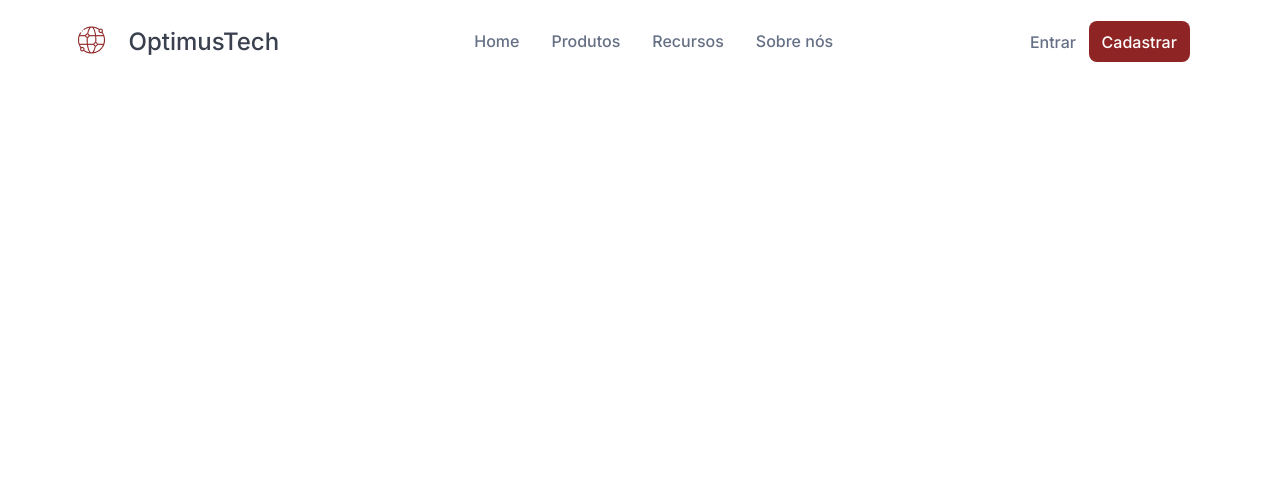
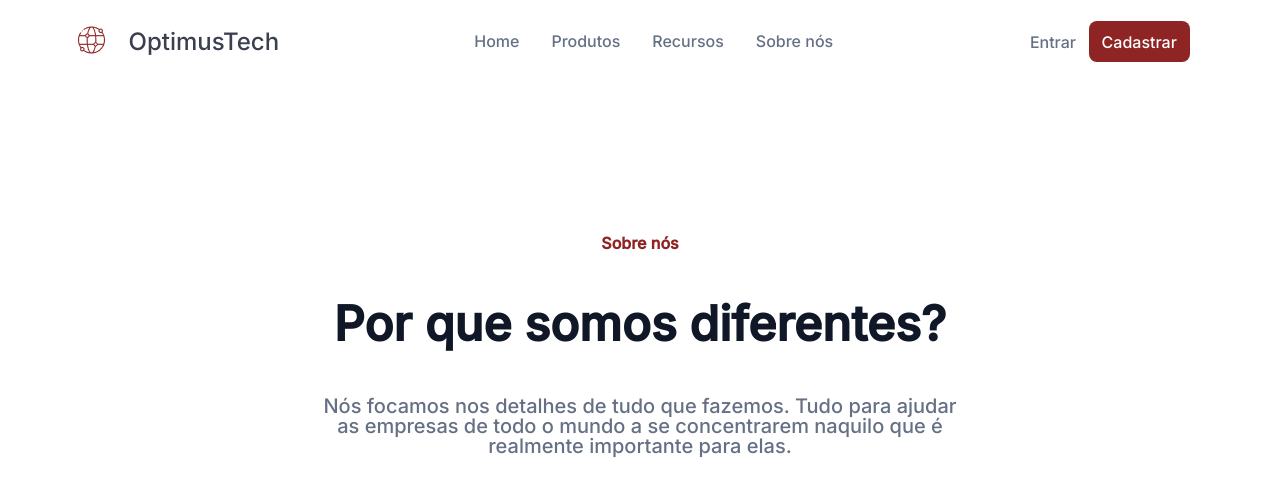
Before and after one commit to NicolasMarceniuk/7daysOfCode__HTML-CSS, a plain HTML site: page index.html in a window 1280 px wide. Drawn offline with Linux system fonts and the light colour scheme.

Commit message:
desafio dia 2 completo

```diff
--- a/index.html
+++ b/index.html
@@ -38,5 +38,10 @@
                 <a href="#" class="container__botao botao_cadastrar">Cadastrar</a>
             </div>
         </header>
+        <section class="sobre">
+            <span class="sobre__nos"> Sobre nós</span>
+            <h2 class="sobre__titulo">Por que somos diferentes?</h2>
+            <p class="sobre__texto">Nós focamos nos detalhes de tudo que fazemos. Tudo para ajudar as empresas de todo o mundo a se concentrarem naquilo que é realmente importante para elas.</p>
+        </section>
     </body>
 </html>
--- /dev/null
+++ b/style/sobre.css
@@ -0,0 +1,27 @@
+.sobre {
+    text-align: center;
+    margin-top: 10em;
+}
+
+.sobre__nos {
+    font-size: 16px;
+    font-weight: 600;
+    font-family: var(--fonte-principal);
+    color: var(--vermelho-fundo);
+}
+
+.sobre__titulo {
+    padding: 1em;
+    font-size: 48px;
+    font-weight: 600;
+    font-family: var(--fonte-principal);
+    color: var(--azul-escuro);
+}
+
+.sobre__texto {
+    margin: 0 16em;
+    font-size: 20px;
+    font-weight: 400;
+    font-family: var(--fonte-principal);
+    color: var(--azul-claro);
+}
--- a/styles.css
+++ b/styles.css
@@ -1,10 +1,13 @@
 @import url(style/header.css);
+@import url(style/sobre.css);
 
 :root {
     --Cor-titulo: #3A404E;
     --vermelho-fundo: #8E2424;
     --cinza-secundario: #667085;
     --branco-principal: #FFFFFF;
+    --azul-escuro: #101828;
+    --azul-claro: #667085;
 
     --fonte-principal: "Inter";
 }
```
Also changed, not shown: 1 other file.
